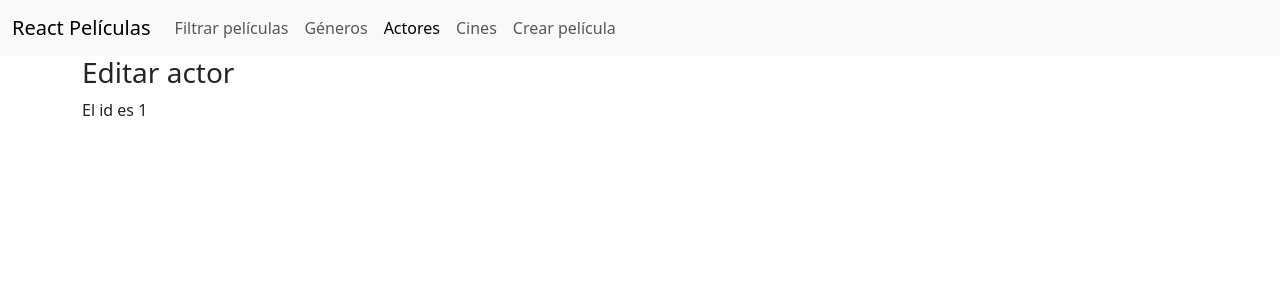
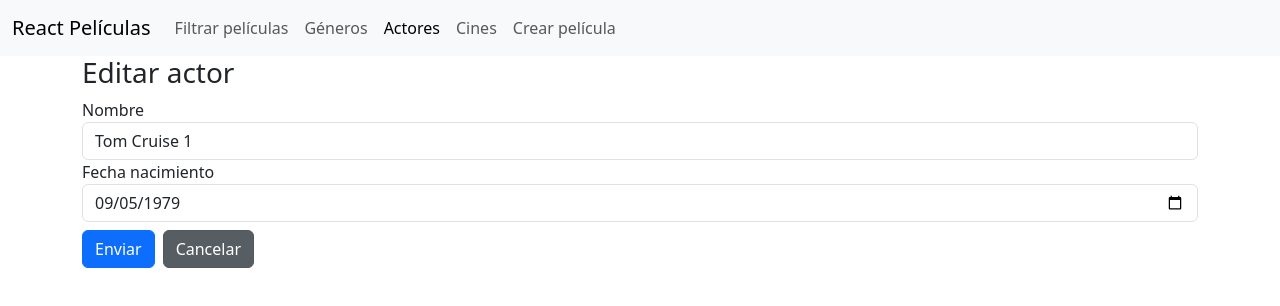
Before and after one commit to Francisco0509/practicareactpeliculas, a React (Vite) app: page /actores/editar/1 in a window 1280 px wide. Shown: the top 306 px of the page. Built offline with nearby package versions, Linux system fonts and the light colour scheme.

Commit message:
Formulario Actor

```diff
--- a/src/features/actores/components/CrearActor.tsx
+++ b/src/features/actores/components/CrearActor.tsx
@@ -1,5 +1,18 @@
+import type { SubmitHandler } from "react-hook-form"
+import type ActorCreacion from "../models/ActorCreacion.mode"
+import FormularioActor from "./FormularioActor";
+
 export default function CrearActor(){
+    const onSubmit: SubmitHandler<ActorCreacion> = async (data) => {
+        console.log('Creando actor...');
+        await new Promise(resolve => setTimeout(resolve, 2000));
+        console.log(data);
+    }
     return (
-        <h3>Crear actor</h3>
+        <>
+            <h3>Crear actor</h3>
+            <FormularioActor onSubmit={onSubmit} />
+        </>
+
     )
 }
--- a/src/features/actores/components/EditarActor.tsx
+++ b/src/features/actores/components/EditarActor.tsx
@@ -1,12 +1,33 @@
+import { useEffect, useState } from "react";
 import { useParams } from "react-router"
+import type ActorCreacion from "../models/ActorCreacion.mode";
+import FormularioActor from "./FormularioActor";
+import type { SubmitHandler } from "react-hook-form";
+import Loading from "../../../components/Loading";
 
 export default function EditarActor(){
     const {id} = useParams();
 
+    const [modelo, setModelo] = useState<ActorCreacion | undefined>(undefined);
+
+    useEffect(() => {
+        const timerId = setTimeout(() => {
+            setModelo({nombre: 'Tom Cruise ' + id, fechaNacimiento: '1979-09-05'})
+        },1000);
+
+        return () => clearTimeout(timerId);
+    }, [id]);
+
+    const onSubmit: SubmitHandler<ActorCreacion> = async (data) => {
+            console.log('Editando actor...');
+            await new Promise(resolve => setTimeout(resolve, 2000));
+            console.log(data);
+        }
+
     return (
         <>
             <h3>Editar actor</h3>
-            <p>El id es {id}</p>
+            {modelo ? <FormularioActor modelo={modelo} onSubmit={onSubmit}/> : <Loading />}
         </>
 
     )
--- /dev/null
+++ b/src/features/actores/components/FormularioActor.tsx
@@ -0,0 +1,57 @@
+import { useForm, type SubmitHandler } from "react-hook-form";
+import type ActorCreacion from "../models/ActorCreacion.mode";
+import Boton from "../../../components/Boton";
+import { NavLink } from "react-router";
+import * as yup from 'yup';
+import { fechaNoPuedeSerFutura, PrimeraLetraMayuscula } from "../../../validaciones/Validaciones";
+import { yupResolver } from "@hookform/resolvers/yup";
+
+export default function FormularioActor(props: FormularioActorProps){
+    const {
+        register,
+        handleSubmit,
+        formState: {errors,isValid,isSubmitting}
+    } = useForm<ActorCreacion>({
+        resolver: yupResolver(reglasDeValidacion),
+        mode: 'onChange',
+        defaultValues: props.modelo ?? {nombre: ''}
+    });
+
+    return (
+        <form onSubmit={handleSubmit(props.onSubmit)}>
+            <div className="form-group">
+                <label htmlFor="nombre">Nombre</label>
+                <input type="text"
+                        id="nombre"
+                        autoComplete="off"
+                        className="form-control"
+                        {...register('nombre')}/>
+                {errors.nombre && <p className="error">{errors.nombre.message}</p>}
+            </div>
+            <div className="form-group">
+                <label htmlFor="fechaNacimiento">Fecha nacimiento</label>
+                <input type="date"
+                        id="fechaNacimiento"
+                        autoComplete="off"
+                        className="form-control"
+                        {...register('fechaNacimiento')}/>
+                {errors.fechaNacimiento && <p className="error">{errors.fechaNacimiento.message}</p>}
+            </div>
+
+            <div className="mt-2">
+                <Boton type="submit" disabled={!isValid || isSubmitting}>{isSubmitting ? 'Enviando...' : 'Enviar'}</Boton>
+                <NavLink to="/actores" className="btn btn-secondary ms-2">Cancelar</NavLink>
+            </div>
+        </form>
+    )
+}
+
+interface FormularioActorProps{
+    modelo?: ActorCreacion;
+    onSubmit: SubmitHandler<ActorCreacion>;
+}
+
+const reglasDeValidacion = yup.object({
+    nombre: yup.string().required('El nombre es obligatorio').test(PrimeraLetraMayuscula()),
+    fechaNacimiento: yup.string().required('La fecha de nacimiento es obligatoria').test(fechaNoPuedeSerFutura())
+})
--- /dev/null
+++ b/src/features/actores/models/ActorCreacion.mode.ts
@@ -0,0 +1,4 @@
+export default interface ActorCreacion{
+    nombre: string;
+    fechaNacimiento: string;
+}
--- a/src/validaciones/Validaciones.ts
+++ b/src/validaciones/Validaciones.ts
@@ -14,3 +14,17 @@
         }
     }
 }
+
+export function fechaNoPuedeSerFutura(){
+    return {
+        name: 'fecha-no-es-futura',
+        message: 'La fecha no puede ser del futuro',
+        test: (valor: string | undefined) => {
+            if(!valor) return true;
+
+            const fecha = new Date(valor);
+            const hoy = new Date();
+            return fecha <= hoy
+        }
+    }
+}
```
